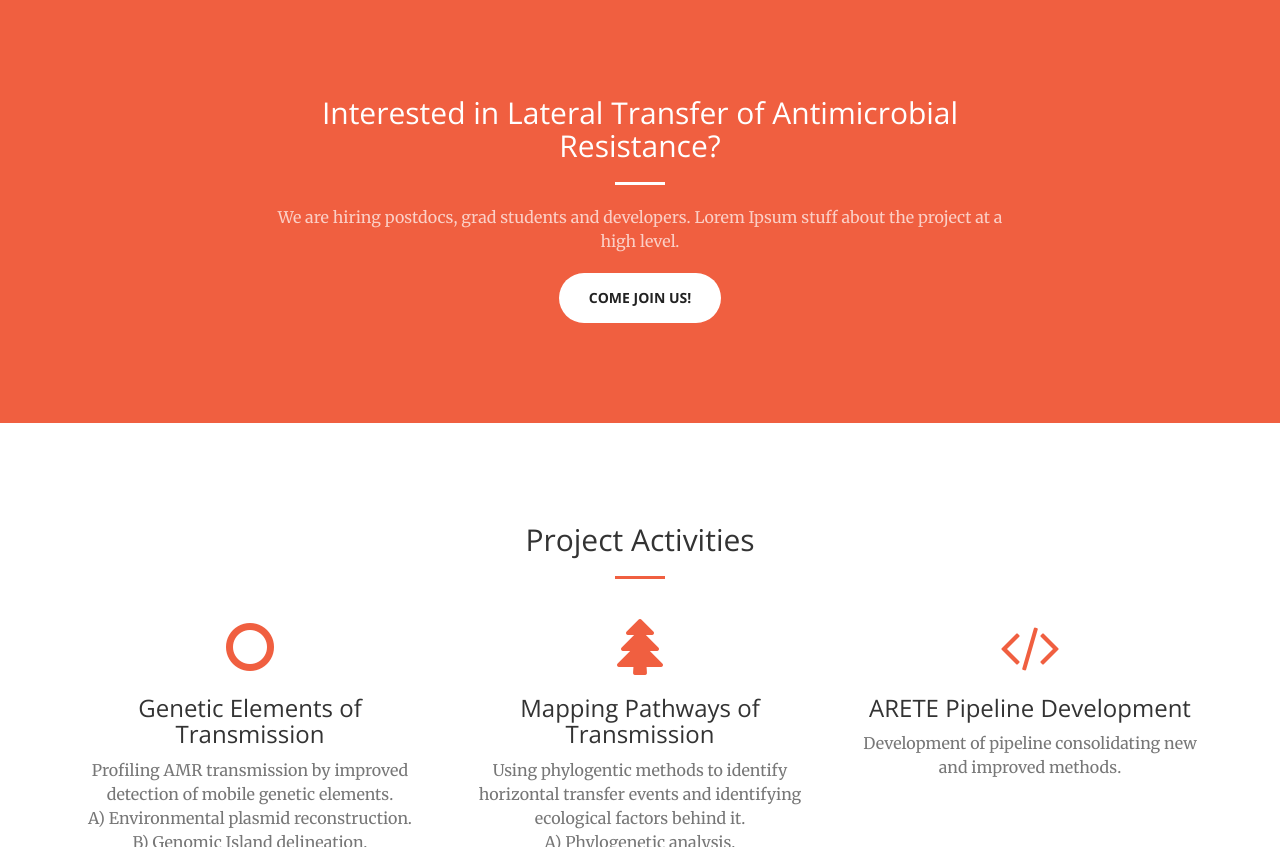
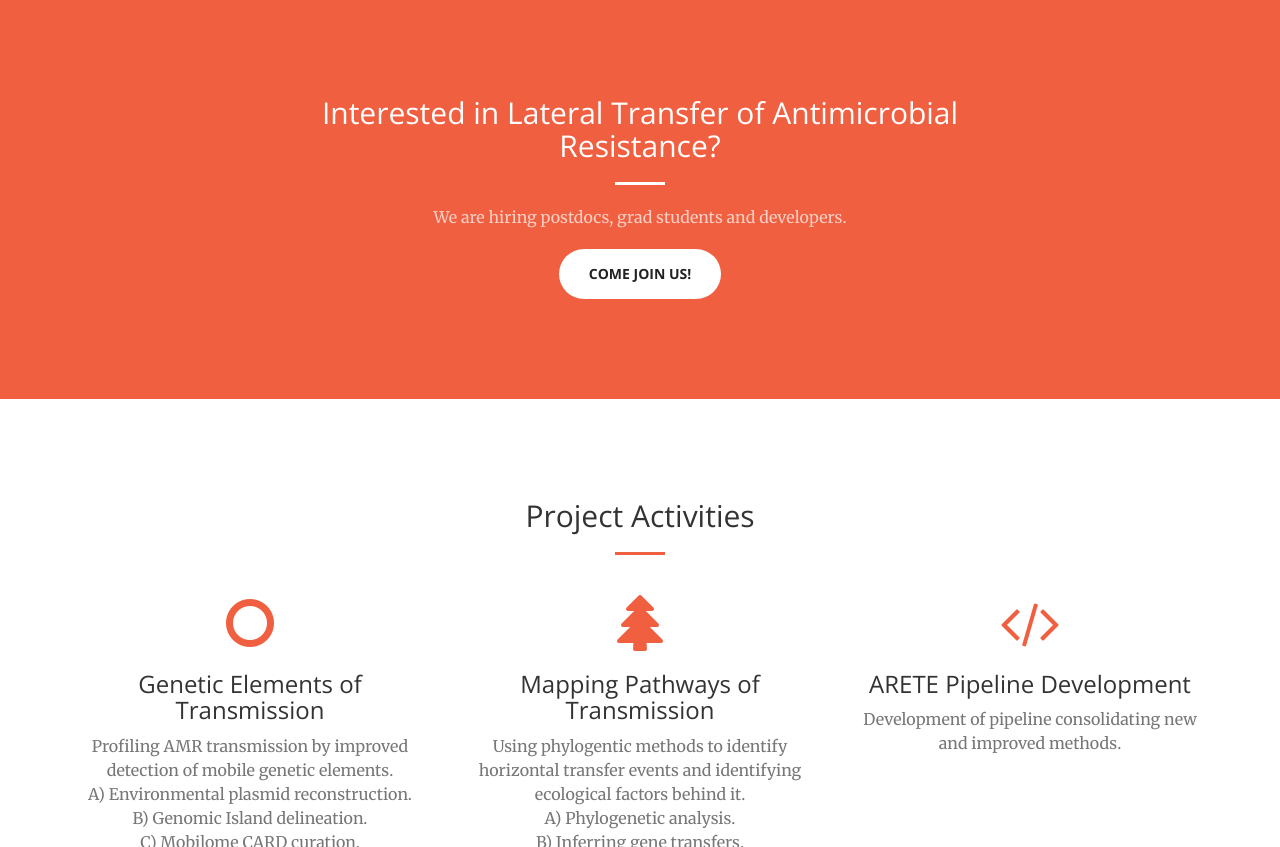
Before and after one commit to beiko-lab/ARETE-page, a Jekyll site: the page built from index.html, in a window 1280 px wide and 900 px high, scrolled down 851 px, cut to the strip 53-900 px from the top of the window. Built offline with Jekyll 4.4.1, drawn with Linux system fonts in a browser that asks for light colours.

Commit message:
Update call-to-action.html

```diff
--- a/_includes/call-to-action.html
+++ b/_includes/call-to-action.html
@@ -7,7 +7,7 @@
                 <hr class="light">
                 <p class="text-faded">
                 We are hiring postdocs, grad students and developers.
-                Lorem Ipsum stuff about the project at a high level. </p>
+                </p>
                 <a href="#jobs" class="btn btn-default btn-xl">Come Join Us!</a>
             </div>
         </div>
```
